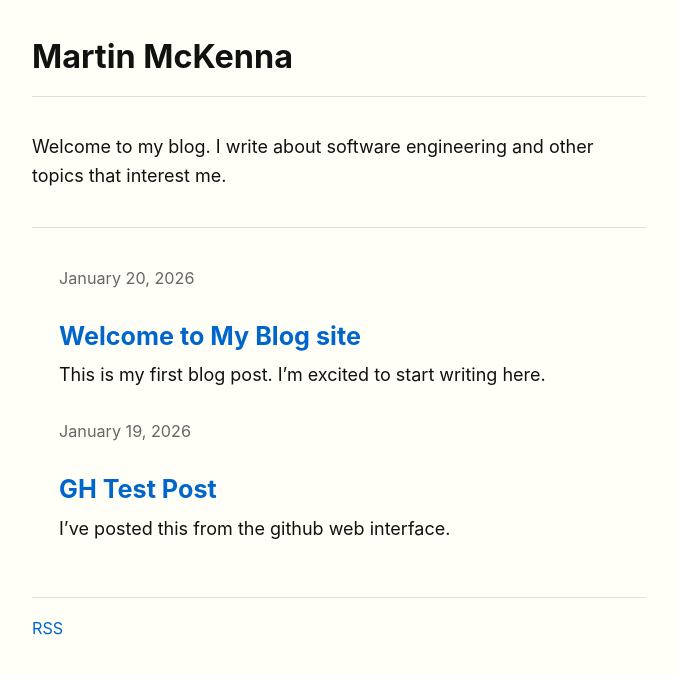
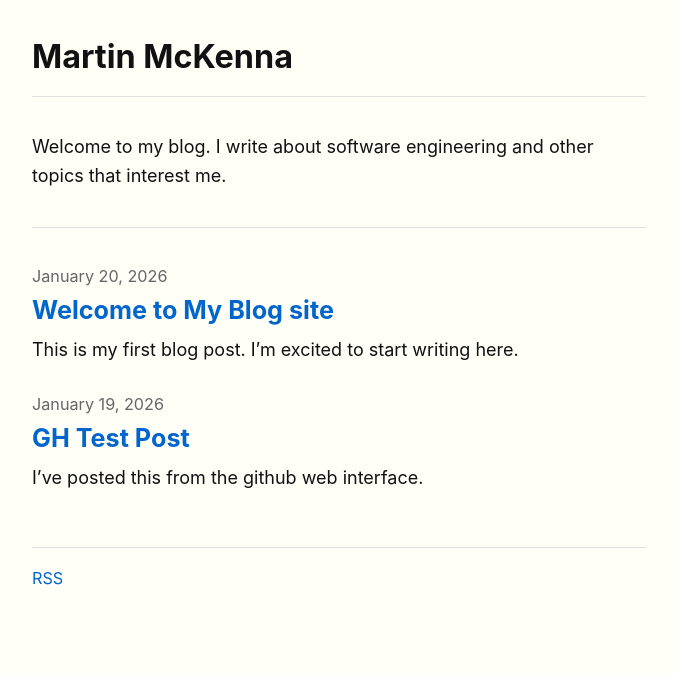
Before and after one commit to martinjmckenna/martinjmckenna.github.io, a Jekyll site: the page built from index.html, in a window 1280 px wide. Shown: the top 674 px of the page, without its empty margins (301-978 px from the left). Built offline with Jekyll 4.4.1, drawn with Linux system fonts in a browser that asks for light colours; the list of posts is cut into pages by our own code.

Commit message:
Fix home page post list styling
Remove left indentation from article list and reduce spacing between
date and title.

Co-Authored-By: Claude Opus 4.5 <noreply@anthropic.com>

```diff
--- a/assets/css/style.css
+++ b/assets/css/style.css
@@ -112,6 +112,7 @@ header h1 a:hover {
 
 .posts {
   list-style: none;
+  padding-left: 0;
 }
 
 .posts li {
@@ -121,6 +122,12 @@ header h1 a:hover {
 .post-date {
   color: var(--muted-color);
   font-size: 0.9rem;
+  display: block;
+  margin-bottom: 0.25rem;
+}
+
+.posts h2 {
+  margin-top: 0;
 }
 
 article {
```
